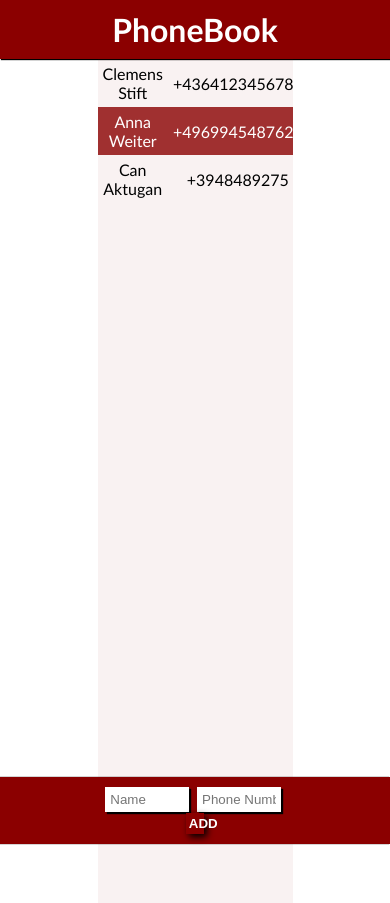
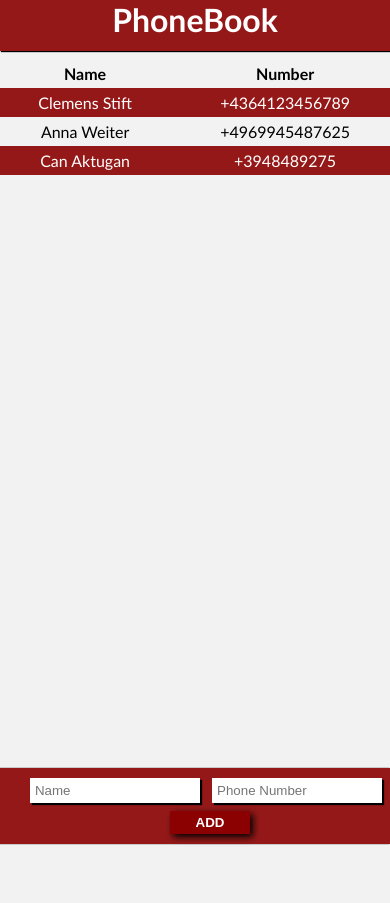
Before and after one commit to Kl4rity/CPB_Uebung1, a plain HTML site: page index.html in a window 390 px wide. Drawn offline with nearby package versions, Linux system fonts and the light colour scheme.

Commit message:
Added breakpoint and made addContactBar responsive.

```diff
--- a/script.js
+++ b/script.js
@@ -18,6 +18,7 @@ var viewHandler = {
     }
     , refreshTable : () => {
         $("#phoneBookTable").empty();
+        $("#phoneBookTable").append("<tr> <th class='phoneBookTableHead'>Name</th> <th class='phoneBookTableHead'>Number</th> </tr>");
         lsState.forEach((contact)=>{
             $("#phoneBookTable").append(viewHandler.buildTableRow(contact.name, contact.phoneNumber));
         });
--- a/style.css
+++ b/style.css
@@ -14,15 +14,15 @@ body {
 }
 
 #header {
-    background-color: rgb(139, 0, 0);
-    padding-top: 10px;
-    padding-bottom: 10px;
+    background-color: rgb(139, 0, 0, 0.9);
+    height: 6vh;
+    min-height: 40px;
     display: flex;
     justify-content: center;
-    align-items: normal;
     color: white;
     box-shadow: 1px 1px 1px black;
-
+    position: fixed;
+    width: 100%;
 }
 
 #header h1{
@@ -31,11 +31,12 @@ body {
 }
 
 #container {
-    width: 50%;
+    padding-top:7vh;
     margin:auto;
-    background-color: rgb(139, 0, 0, 0.05);
+    background-color: rgb(0, 0, 0, 0.05);
     height: 100vh;
     overflow: scroll;
+    min-width: 400px;
 }
 
 #phoneBookTable {
@@ -45,16 +46,16 @@ body {
 }
 
 #phoneBookTable tr:nth-child(2n) {
-    background-color: rgb(139, 0, 0, 0.8);
+    background-color: rgb(139, 0, 0, 0.9);
     color: white;
 }
 
 #phoneBookTable tr:nth-child(2n):hover{
-    background-color: rgb(139, 0, 0, 1);
+    background-color: rgb(139, 0, 0, 0.8);
 }
 
 #phoneBookTable tr:nth-child(2n+1):hover{
-    background-color:  rgb(139, 0, 0, 0.1);
+    background-color:  rgb(0, 0, 0, 0.1);
 }
 
 #phoneBookTable td {
@@ -73,7 +74,7 @@ body {
     left: 0px;
     right: 0px;
     padding: 10px;
-    background-color: rgb(139, 0, 0);
+    background-color: rgb(139, 0, 0, 0.9);
     box-shadow: -1px 0px 1px black;
 
 }
@@ -81,6 +82,7 @@ body {
 #footer {
     width: 50%;
     margin: auto;
+    min-width: 400px;
 }
 
 #footer input {
@@ -98,14 +100,13 @@ body {
 }
 
 #footer button {
-    width: 10%;
     margin: 0px;
 }
 
 #addEntryToPhoneBook {
     border: none;
     border-radius: none;
-    padding:3px;
+    padding:1%;
     background-color:  rgb(139, 0, 0, 1);
     box-shadow: 3px 3px 7px black;
     color: white;
@@ -123,3 +124,28 @@ body {
 ::-webkit-scrollbar {
     display: none;
 }
+
+@media (max-width: 800px) {
+    #container {
+        width: 100%;
+    }
+    #footer{
+        width: 100%;
+    }
+    #footer button {
+        margin-top: 2%;
+        width: 20%;
+    }
+}
+@media (min-width: 801px) {
+    #container {
+        width: 50%;
+    }
+    #footer{
+        width: 50%;
+    }
+    #footer button {
+        margin-top: 10px;
+        width: 10%;
+    }
+}
```
